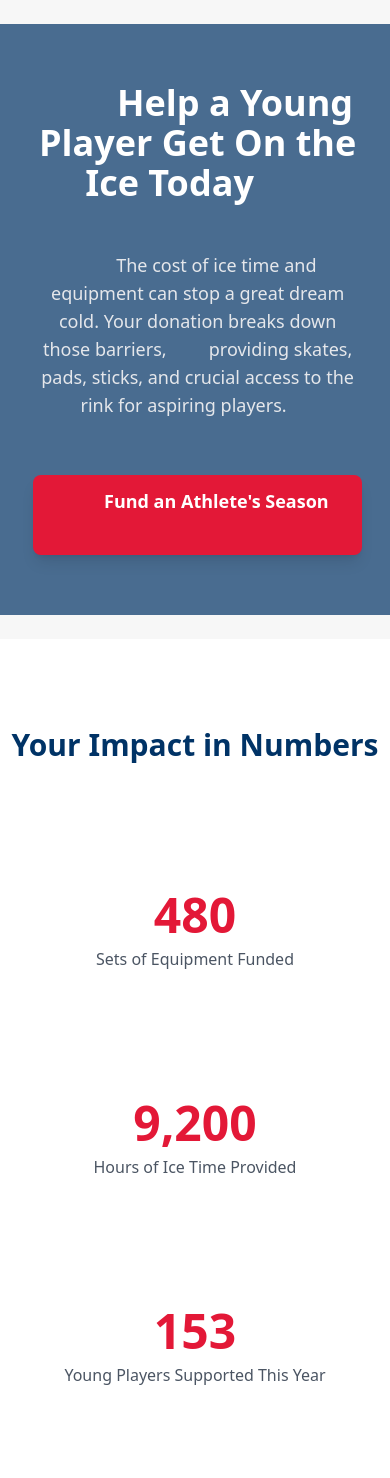
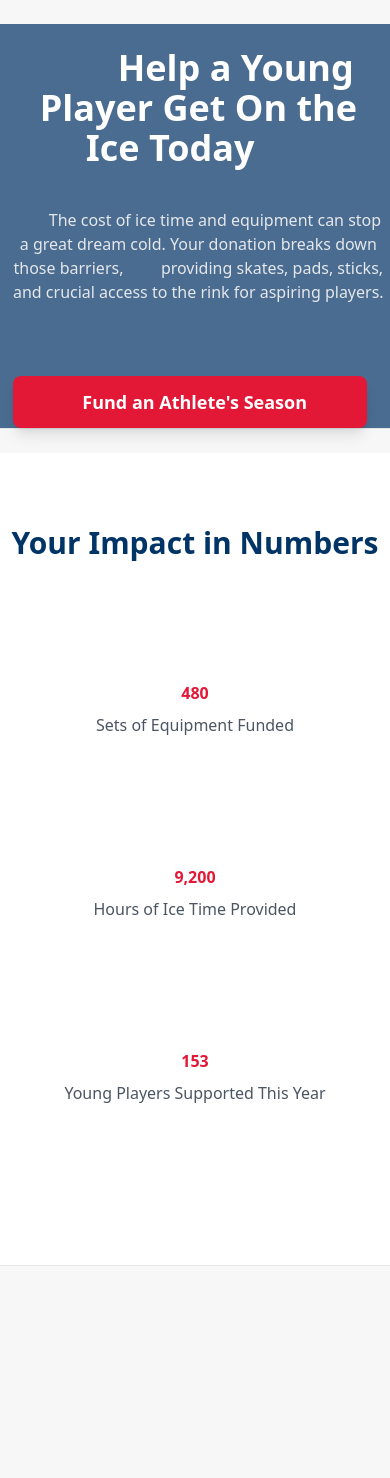
Before and after one commit to solochyke/Hockey-Donation, a plain HTML site: page index.html in a window 390 px wide. After the commit the page ends 1290 px from the top, so only its background shows below. Drawn offline with nearby package versions, Linux system fonts and the light colour scheme.

Commit message:
Update index.html

```diff
--- a/index.html
+++ b/index.html
@@ -23,14 +23,14 @@
 </head>
 <body class="bg-ice-white text-gray-900 font-sans">
 
-    <section class="relative bg-cover bg-center h-[70vh] flex items-center justify-center"
+    <section class="relative bg-cover bg-center **h-[60vh] md:h-[70vh]** flex items-center justify-center"
            style="background-image: url('img/hockey_hero_pic.png');">
     <div class="bg-hockey-blue bg-opacity-70 absolute inset-0"></div>
-    <div class="relative z-10 text-center px-6">
-      <h1 class="text-4xl md:text-6xl font-extrabold text-white mb-6">
+    <div class="relative z-10 text-center **p-4**">
+      <h1 class="text-4xl **sm:text-5xl** md:text-6xl font-extrabold text-white mb-4 **sm:mb-6**">
         Help a Young Player Get On the Ice Today
       </h1>
-      <p class="text-lg md:text-xl text-gray-200 max-w-2xl mx-auto mb-8">
+      <p class="text-base **sm:text-lg** md:text-xl text-gray-200 max-w-2xl mx-auto mb-6 **sm:mb-8**">
         The cost of ice time and equipment can stop a great dream cold. Your donation breaks down those barriers,
         providing skates, pads, sticks, and crucial access to the rink for aspiring players.
       </p>
@@ -41,27 +41,31 @@
     </div>
   </section>
 
-    <section class="py-16 bg-white text-center">
-    <h2 class="text-3xl font-bold mb-10 text-hockey-blue">Your Impact in Numbers</h2>
-    <div class="grid grid-cols-1 md:grid-cols-3 gap-10 max-w-4xl mx-auto">
-      <div>
-        <span class="counter text-5xl font-extrabold text-hockey-red" data-type="equipment">480</span>
+<hr>
+
+    <section class="py-12 **sm:py-16** bg-white text-center">
+    <h2 class="text-3xl font-bold mb-8 **sm:mb-10** text-hockey-blue">Your Impact in Numbers</h2>
+    <div class="grid grid-cols-1 **sm:grid-cols-2 lg:grid-cols-3** gap-6 **sm:gap-10** max-w-5xl mx-auto px-4">
+      <div class="p-4 **sm:p-0**">
+        <span class="counter **text-4xl** sm:text-5xl font-extrabold text-hockey-red" data-type="equipment">480</span>
         <p class="mt-2 text-gray-600">Sets of Equipment Funded</p>
       </div>
-      <div>
-        <span class="counter text-5xl font-extrabold text-hockey-red" data-type="hours">9,200</span>
+      <div class="p-4 **sm:p-0**">
+        <span class="counter **text-4xl** sm:text-5xl font-extrabold text-hockey-red" data-type="hours">9,200</span>
         <p class="mt-2 text-gray-600">Hours of Ice Time Provided</p>
       </div>
-      <div>
-        <span class="counter text-5xl font-extrabold text-hockey-red" data-type="players">153</span>
+      <div class="p-4 **sm:p-0** **sm:col-span-2 lg:col-span-1**">
+        <span class="counter **text-4xl** sm:text-5xl font-extrabold text-hockey-red" data-type="players">153</span>
         <p class="mt-2 text-gray-600">Young Players Supported This Year</p>
       </div>
     </div>
   </section>
 
-    <div id="donationModal" class="fixed inset-0 bg-black bg-opacity-50 hidden items-center justify-center z-50 transition-opacity duration-300">
+<hr>
+
+    <div id="donationModal" class="fixed inset-0 bg-black bg-opacity-50 hidden items-center justify-center z-50 transition-opacity duration-300 **p-4**">
     <div id="modalBox"
-         class="bg-white rounded-xl shadow-lg max-w-md w-full p-6 text-center relative transform transition-all duration-300 scale-95 opacity-0 translate-y-6">
+         class="bg-white rounded-xl shadow-lg **max-w-sm sm:max-w-md** w-full p-6 text-center relative transform transition-all duration-300 scale-95 opacity-0 translate-y-6">
 
             <button id="closeModal" class="absolute top-2 right-2 text-gray-500 hover:text-black text-2xl">&times;</button>
 
@@ -70,10 +74,10 @@
         <p class="mb-4 text-gray-700">Scan the QR code or copy the wallet address to make your contribution:</p>
 
                 <img src="img/USDT code.png"
-             alt="Crypto Wallet QR" class="mx-auto mb-4">
+             alt="Crypto Wallet QR" class="mx-auto mb-4 **w-40 h-40**">
 
                 <div class="bg-gray-100 p-3 rounded-lg mb-4 break-words">
-          <code id="walletAddress" class="text-gray-800">0x05416397a94EAf881fb6D46b75B6aD834a608a5C</code>
+          <code id="walletAddress" class="text-gray-800 **text-sm**">0x05416397a94EAf881fb6D46b75B6aD834a608a5C</code>
         </div>
 
         <button id="copyBtn"
@@ -83,8 +87,8 @@
       </div>
 
             <div id="thankYouContent" class="hidden">
-        <img src="img/hockey_player_smiling.jpg" // Placeholder for an uplifting hockey image
-             alt="Young hockey player smiling" class="rounded-lg shadow-md mb-4 w-full h-48 object-cover">
+        <img src="img/hockey_player_smiling.jpg"
+             alt="Young hockey player smiling" class="rounded-lg shadow-md mb-4 w-full **h-40** object-cover">
         <h3 class="text-2xl font-bold mb-4 text-hockey-blue">Goal! Thank You! 🥅</h3>
         <p class="mb-6 text-gray-700">
           Your generosity just got a young player closer to the rink. Every donation makes a vital difference in keeping dreams alive on the ice.
@@ -98,7 +102,7 @@
   </div>
 
   <script>
-    // Donation bump logic (updated for hockey stats)
+    // JavaScript remains the same as it is not a layout issue
     function donationBump() {
       const counters = document.querySelectorAll('.counter');
       counters.forEach(counter => {
@@ -106,14 +110,11 @@
         let bump = 0;
 
         if (counter.dataset.type === "equipment") {
-          // Equipment sets are a larger, less frequent bump
-          bump = Math.random() < 0.3 ? 1 : 0; // 30% chance for a set of equipment to be funded
+          bump = Math.random() < 0.3 ? 1 : 0;
         } else if (counter.dataset.type === "hours") {
-          // Ice hours are a more frequent, smaller bump
           bump = Math.floor(Math.random() * 20) + 10;
         } else if (counter.dataset.type === "players") {
-          // Players supported is a smaller, less frequent bump
-          bump = Math.random() < 0.15 ? 1 : 0; // 15% chance a new player is supported
+          bump = Math.random() < 0.15 ? 1 : 0;
         }
 
         current += bump;
@@ -122,7 +123,7 @@
       });
     }
 
-    // MODAL LOGIC (KEPT THE SAME, but added confetti color for team spirit)
+    // Modal logic
     const modal = document.getElementById("donationModal");
     const modalBox = document.getElementById("modalBox");
     const donateBtn = document.getElementById("donateBtn");
```
